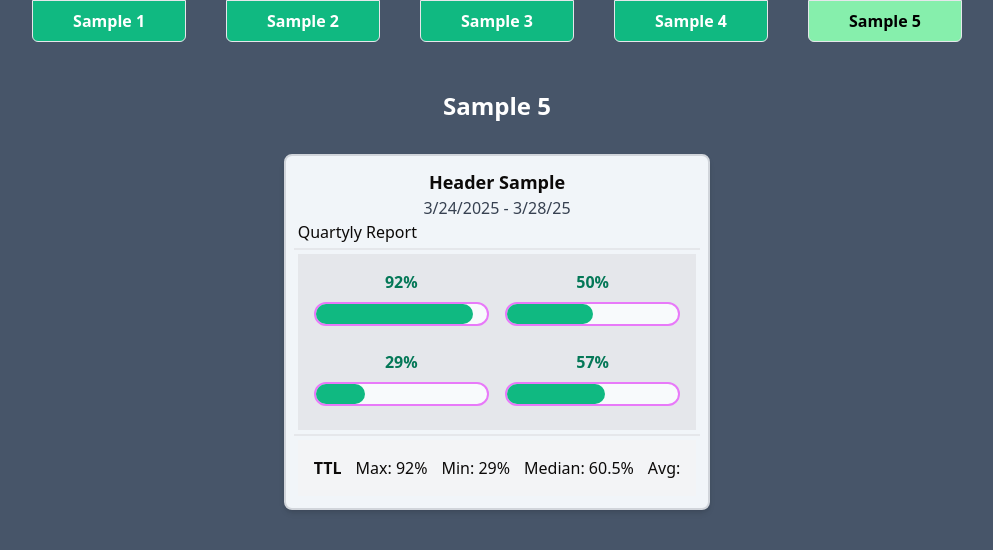
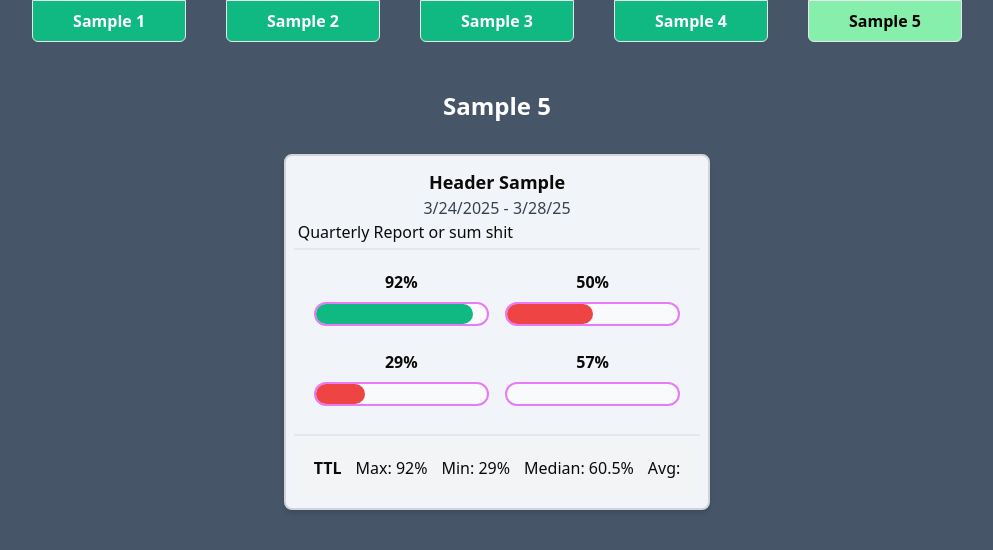
Before and after one commit to SNelson723/apiPlayground, a React (Vite) app: page /sample5 in a window 1280 px wide. Shown: the top 550 px of the page, without its empty margins (143-1136 px from the left). Built offline with nearby package versions, Linux system fonts and the light colour scheme.

Commit message:
Makes the colors of the ProgressBar component more dynamic

```diff
--- a/src/projects/sample4/ProgressBar.tsx
+++ b/src/projects/sample4/ProgressBar.tsx
@@ -8,6 +8,7 @@ type ProgressBarProps = HTMLAttributes<HTMLDivElement> & {
 
 const ProgressBar = ({ current, goal, ...rest }: ProgressBarProps) => {
   const [progress, setProgress] = useState<number>(0);
+  const [color, setColor] = useState<string>("emerald-500");
 
   // Calculate the raw percentage (can be over 100)
   const getRawPercent = () => {
@@ -26,7 +27,16 @@ const ProgressBar = ({ current, goal, ...rest }: ProgressBarProps) => {
 
   useEffect(() => {
     const target = getClampedPercent();
-    if (progress === target) return;
+    if (progress === target) {
+      if (progress <= 50) {
+        setColor("red-500");
+      } else if (progress <= 75) {
+        setColor("yellow-500");
+      } else {
+        setColor("emerald-500");
+      }
+      return;
+    }
 
     const increment = target > progress ? 1 : -1;
     setProgress((prev) => {
@@ -38,20 +48,19 @@ const ProgressBar = ({ current, goal, ...rest }: ProgressBarProps) => {
       }
       return prev + increment;
     });
-
   }, [current, goal, progress]);
 
   const rawPercent = getRawPercent();
 
   return (
     <div {...rest}>
-      <div className="mb-1 text-center font-semibold text-emerald-700">
+      <div className={`mb-1 text-center font-semibold text-${color}`}>
         {rawPercent}%
       </div>
       <div className="h-6 w-full border-2 border-fuchsia-400 bg-slate-50 rounded-full overflow-hidden my-2">
         <div
           style={{ width: `${progress}%` }}
-          className="h-full bg-emerald-500 transition-all rounded-r-full duration-300 ease-in-out"
+          className={`h-full bg-${color} transition-all rounded-r-full duration-300 ease-in-out`}
         ></div>
       </div>
     </div>
--- a/src/projects/sample5/Sample5.tsx
+++ b/src/projects/sample5/Sample5.tsx
@@ -2,14 +2,36 @@ import Card from "./card/cardContext";
 import HeaderSample from "./card/HeaderSample";
 import BodySample from "./card/BodySample";
 import FooterSample from "./card/FooterSample";
+import { Progress } from "./card/BodySample";
 
 const Sample5 = () => {
+  // move this to Sample5.tsx
+  const getAverage = (arr: Progress[]) => {
+    if (!arr.length) return 0;
+    const sum = arr.reduce((acc, val) => acc + val.current, 0);
+    return sum / arr.length;
+  }
+
+  // move this to Sample5.tsx as well or a utils file
+  const getMedian = (arr: Progress[]) => {
+    if (!arr.length) return 0;
+    const sorted = [...arr].sort((a, b) => a - b);
+    const mid = Math.floor(sorted.length / 2);
+
+    if (sorted.length % 2 !== 0) {
+      // Odd number of elements
+      return sorted[mid].current;
+    } else {
+      // Even number of elements
+      return (sorted[mid - 1].current + sorted[mid].current) / 2;
+    }
+  }
   return (
     <div className="w-screen">
       <div className="w-full flex flex-col items-center gap-8 mt-12">
         <h1 className="text-2xl font-bold">Sample 5</h1>
-        <div className="w-1/3">
-          <Card subHeader="Quartyly Report">
+        <div className="w-full px-20 md:px-0 md:w-1/3 transition-all duration-300">
+          <Card subHeader="Quarterly Report or sum shit">
             <Card.Header>
               <HeaderSample />
             </Card.Header>
--- a/src/projects/sample5/card/BodySample.tsx
+++ b/src/projects/sample5/card/BodySample.tsx
@@ -1,6 +1,6 @@
 import ProgressBar from "../../sample4/ProgressBar";
 
-interface Progress {
+export interface Progress {
   current: number;
   goal: number;
   speed: number;
@@ -15,7 +15,7 @@ const data: Progress[] = [
 
 const BodySample = () => {
   return (
-    <div className="flex flex-col items-center justify-center h-full w-full bg-gray-200">
+    <div className="flex flex-col items-center justify-center h-full w-full">
       <div className="grid grid-cols-2 gap-4 w-full h-full p-4">
         {data.map((progress, index) => (<ProgressBar key={index} {...progress} />))}
       </div>
```
Also changed, not shown: src/projects/sample5/card/FooterSample.tsx (+0 -24 lines).
